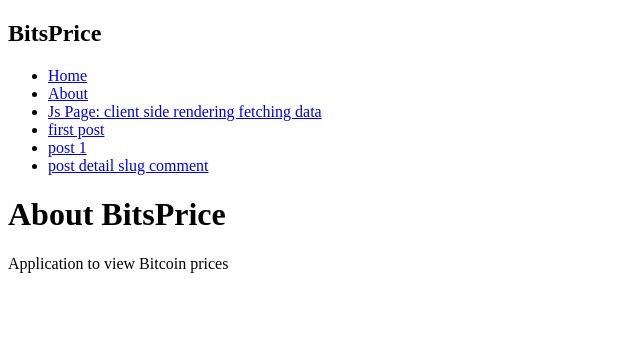
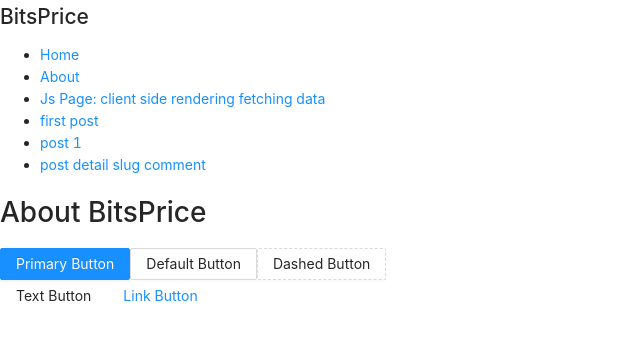
Before and after one commit to datagit/nextjs-tutorial, a Next.js app: page /about in a window 1280 px wide. Shown: the top 340 px of the page, without its empty margins (0-640 px from the left). Built offline with nearby package versions, Linux system fonts and the light colour scheme.

Commit message:
ant design button examples

```diff
--- a/package.json
+++ b/package.json
@@ -12,6 +12,7 @@
     "@testing-library/dom": "^7.24.2",
     "@testing-library/jest-dom": "^5.11.4",
     "@testing-library/react": "^11.0.4",
+    "antd": "^4.6.4",
     "babel-jest": "^26.3.0",
     "isomorphic-unfetch": "^3.0.0",
     "jest": "^26.4.2",
--- /dev/null
+++ b/pages/_app.js
@@ -0,0 +1,7 @@
+import 'antd/dist/antd.css';
+// import 'antd/es/button/style/index.css';
+
+// This default export is required in a new `pages/_app.js` file.
+export default function MyApp({ Component, pageProps }) {
+    return <Component {...pageProps} />
+}
--- a/pages/about.js
+++ b/pages/about.js
@@ -1,12 +1,24 @@
+import React from "react";
 import Layout from '../components/Layout';
+import {Button}  from 'antd';
 
-const About = () => (
+const About = () => {
+    function handleClick() {
+        console.log('handleClick');
+    }
+    return (
         <Layout>
             <div>
                 <h1>About BitsPrice</h1>
-            <p>Application to view Bitcoin prices</p>
+                <Button type="primary" onClick={handleClick}>Primary Button</Button>
+                <Button>Default Button</Button>
+                <Button type="dashed">Dashed Button</Button>
+                <br />
+                <Button type="text">Text Button</Button>
+                <Button type="link">Link Button</Button>
             </div>
         </Layout>
     );
+}
 
 export default About;
```
Also changed, not shown: 1 other file (tests, documents, lock files or other folders). Lines whose indentation alone changed are shown as unchanged.
